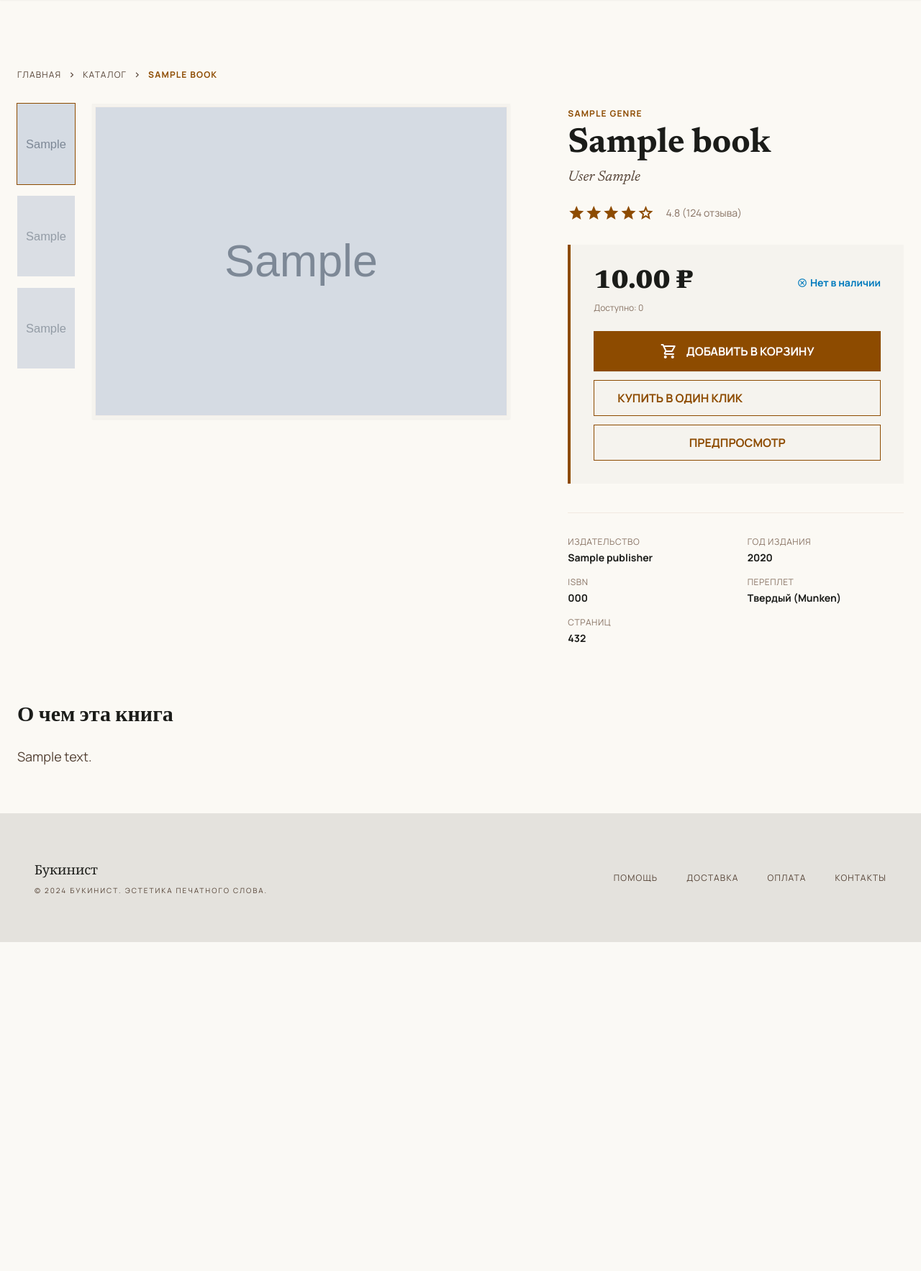
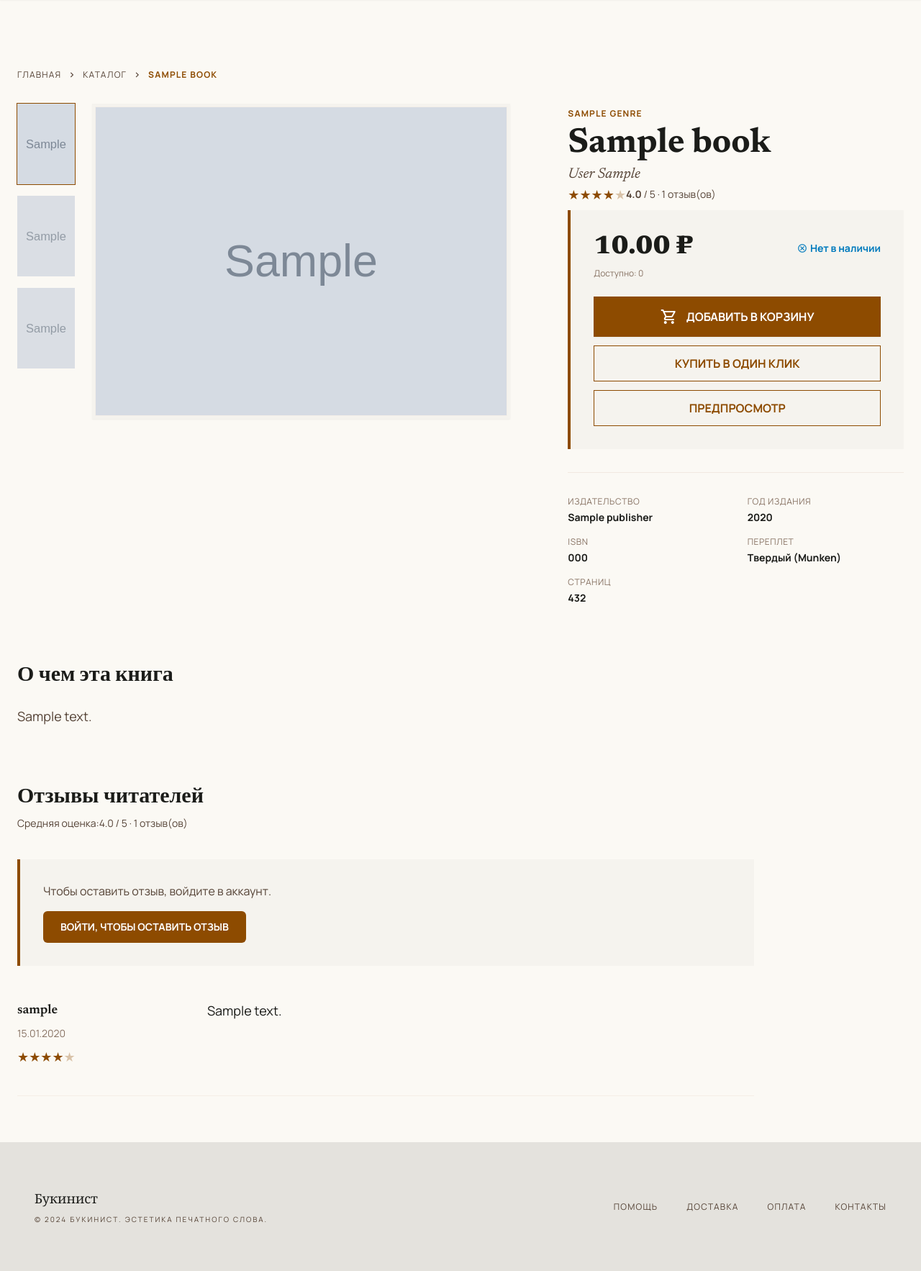
Before and after one commit to obratno123/library, a Django app: a page that uses frontend/templates/html/book_detail.html in a window 1280 px wide. Shown: the part 69-1835 px from the top of the page at 72% size. Before the commit the page ends 1378 px from the top, so only its background shows below. Run offline with Django 5.2, Linux system fonts and the light colour scheme; tables that the repository leaves empty hold one stand-in row (values such as "Sample post"); grey boxes marked "Sample" are stand-in pictures; some libraries are stand-ins or nearby versions.

Commit message:
added reviews

```diff
--- a/catalog/views.py
+++ b/catalog/views.py
@@ -6,6 +6,8 @@ from django.core.paginator import Paginator
 from django.db.models import Q
 
 from .models import Book, Author, Genre, Publisher
+from django.db.models import Avg
+from review_rating.models import Review
 
 def book_reader_view(request, slug):
     book = get_object_or_404(
@@ -79,7 +81,8 @@ def book_detail(request, slug):
     book = get_object_or_404(
         Book.objects.filter(is_active=True).prefetch_related(
             "authors",
-            "genres"
+            "genres",
+            "reviews__user"
         ).select_related(
             "publisher"
         ),
@@ -94,11 +97,23 @@ def book_detail(request, slug):
         genres__in=book.genres.all()
     ).exclude(id=book.id).distinct()[:4]
 
+    reviews = book.reviews.select_related("user").order_by("-created_at")[:5]
+    average_rating = reviews.aggregate(avg=Avg("rating"))["avg"]
+    reviews_count = reviews.count()
+
+    user_review = None
+    if request.user.is_authenticated:
+        user_review = Review.objects.filter(user=request.user, book=book).first()
+
     context = {
         "book": book,
         "stock": stock,
         "available_quantity": available_quantity,
         "related_books": related_books,
+        "reviews": reviews,
+        "reviews_count": reviews_count,
+        "average_rating": average_rating,
+        "user_review": user_review,
     }
     return render(request, "book_detail.html", context)
 
--- a/config/urls.py
+++ b/config/urls.py
@@ -29,6 +29,7 @@ urlpatterns = [
     path("", home_page, name="home"),
     path("messages/", include("chat.urls", namespace="chat")),
     path("login/", login_page, name="login_page"),
+    path("reviews/", include("review_rating.urls", namespace="review_rating")),
     path("register/", register_page, name="register_page"),
     path("profile/", profile_page, name="profile_page"),
 ]
--- a/frontend/templates/html/account.html
+++ b/frontend/templates/html/account.html
@@ -92,6 +92,11 @@
 <a class="flex items-center space-x-3 px-4 py-3 text-on-surface-variant hover:bg-surface-container-low transition-all" href="#">
 <span class="material-symbols-outlined text-lg">history</span>
 <span class="text-sm">История заказов</span>
+</a>
+<a class="flex items-center space-x-3 px-4 py-3 text-on-surface-variant hover:bg-surface-container-low transition-all"
+   href="{% url 'review_rating:user_reviews' %}">
+    <span class="material-symbols-outlined text-lg">rate_review</span>
+    <span class="text-sm">Мои отзывы</span>
 </a>
 <a class="flex items-center space-x-3 px-4 py-3 text-on-surface-variant hover:bg-surface-container-low transition-all" href="#">
 <span class="material-symbols-outlined text-lg">bookmark</span>
--- a/frontend/templates/html/book_detail.html
+++ b/frontend/templates/html/book_detail.html
@@ -134,8 +134,8 @@
 {% endfor %}
 </span>
 </div>
-<h1 class="text-4xl md:text-5xl font-headline font-bold text-on-surface mb-2 leading-tight">{{ book.title }}</h1>
-<p class="text-xl font-headline italic text-on-surface-variant mb-6">
+<h1 class="text-4xl md:text-5xl font-headline font-bold text-on-surface mb-1 leading-tight">{{ book.title }}</h1>
+<p class="text-xl font-headline italic text-on-surface-variant">
 {% for author in book.authors.all %}
     {{ author }}{% if not forloop.last %}, {% endif %}
 {% empty %}
@@ -143,18 +143,27 @@
 {% endfor %}
 </p>
 <!-- Rating -->
-<div class="flex items-center space-x-4 mb-8">
-<div class="flex text-primary">
-<span class="material-symbols-outlined" style="font-variation-settings: 'FILL' 1;">star</span>
-<span class="material-symbols-outlined" style="font-variation-settings: 'FILL' 1;">star</span>
-<span class="material-symbols-outlined" style="font-variation-settings: 'FILL' 1;">star</span>
-<span class="material-symbols-outlined" style="font-variation-settings: 'FILL' 1;">star</span>
-<span class="material-symbols-outlined" style="font-variation-settings: 'FILL' 0;">star</span>
-</div>
-<span class="text-sm font-label text-outline">4.8 (124 отзыва)</span>
+<div class="flex items-center text-primary mb-2">
+    <div class="flex text-lg">
+        {% for i in "12345" %}
+            {% if average_rating and forloop.counter <= average_rating %}
+                <span>★</span>
+            {% else %}
+                <span class="opacity-30">★</span>
+            {% endif %}
+        {% endfor %}
+    </div>
+    <div class="text-sm text-on-surface-variant">
+        {% if average_rating %}
+            <strong>{{ average_rating|floatformat:1 }}</strong> / 5
+        {% else %}
+            Пока нет оценок
+        {% endif %}
+        · {{ reviews_count }} отзыв(ов)
+    </div>
 </div>
 <!-- Price & Status -->
-<div class="bg-surface-container-low p-8 mb-10 border-l-4 border-primary">
+<div class="bg-surface-container-low p-8 mb-8 border-l-4 border-primary">
 <div class="flex items-baseline justify-between mb-2">
 <span class="text-4xl font-headline font-extrabold text-on-surface">{{ book.price }} ₽</span>
 <div class="flex items-center text-tertiary-container font-label text-sm font-bold">
@@ -177,12 +186,12 @@
         <span>ДОБАВИТЬ В КОРЗИНУ</span>
     </button>
 </form>
-<a class="border border-primary text-primary py-3 px-8 font-label font-bold hover:bg-primary/5 transition-all active:scale-95" href="cart.html">
+<a class="border border-primary text-primary py-3 px-8 font-label font-bold hover:bg-primary/5 transition-all active:scale-95 text-center" href="cart.html">
 КУПИТЬ В ОДИН КЛИК
 </a>
 <a href="{% url 'catalog:book_reader' book.slug %}?preview=1"
    class="border border-primary text-primary py-3 px-8 font-label font-bold hover:bg-primary/5 transition-all active:scale-95 text-center">
-    ПРЕДПРОСМОТР
+ПРЕДПРОСМОТР
 </a>
 </div>
 </div>
@@ -223,6 +232,102 @@
 {% endif %}
 </p>
 </div>
+</section>
+<section class="mt-20 max-w-5xl">
+    <div class="flex flex-col md:flex-row md:items-end md:justify-between gap-6 mb-10">
+        <div>
+            <h2 class="text-3xl font-headline font-bold mb-2">Отзывы читателей</h2>
+            <p class="text-on-surface-variant text-sm">
+                {% if average_rating %}
+                    Средняя оценка:{{ average_rating|floatformat:1 }} / 5
+                {% else %}
+                    Пока нет оценок
+                {% endif %}
+                · {{ reviews_count }} отзыв(ов)
+            </p>
+        </div>
+    </div>
+
+    {% if user.is_authenticated %}
+    <section id="review-form" class="bg-surface-container-low p-8 mb-12 border-l-4 border-primary">
+        <h3 class="text-2xl font-headline font-bold mb-6">
+            {% if user_review %}Изменить отзыв{% else %}Ваш отзыв{% endif %}
+        </h3>
+
+        <form method="post" action="{% url 'review_rating:add_or_edit_review' book.slug %}" class="space-y-5">
+            {% csrf_token %}
+
+            <div>
+                <label class="block text-xs uppercase tracking-widest text-outline mb-2">
+                    Оценка (0–5)
+                </label>
+                <select name="rating"
+                        class="w-full bg-surface-container-high border border-outline-variant rounded-lg px-4 py-3 text-sm text-on-surface">
+                    <option value="0" {% if user_review and user_review.rating == 0 %}selected{% endif %}>0</option>
+                    <option value="1" {% if user_review and user_review.rating == 1 %}selected{% endif %}>1</option>
+                    <option value="2" {% if user_review and user_review.rating == 2 %}selected{% endif %}>2</option>
+                    <option value="3" {% if user_review and user_review.rating == 3 %}selected{% endif %}>3</option>
+                    <option value="4" {% if user_review and user_review.rating == 4 %}selected{% endif %}>4</option>
+                    <option value="5" {% if user_review and user_review.rating == 5 %}selected{% endif %}>5</option>
+                </select>
+            </div>
+
+            <div>
+                <label class="block text-xs uppercase tracking-widest text-outline mb-2">
+                    Текст отзыва
+                </label>
+                <textarea
+                    name="text"
+                    rows="6"
+                    class="w-full bg-surface-container-high border border-outline-variant rounded-lg px-4 py-3 text-sm text-on-surface resize-none"
+                    placeholder="Напишите ваш отзыв...">{% if user_review %}{{ user_review.text }}{% endif %}</textarea>
+            </div>
+
+            <button type="submit"
+                    class="bg-primary text-on-primary px-6 py-3 rounded-md font-label font-bold text-sm hover:bg-primary-container transition-all">
+                СОХРАНИТЬ ОТЗЫВ
+            </button>
+        </form>
+    </section>
+    {% else %}
+    <div class="bg-surface-container-low p-8 mb-12 border-l-4 border-primary">
+        <p class="text-on-surface-variant mb-4">Чтобы оставить отзыв, войдите в аккаунт.</p>
+        <a href="/login/?next={{ request.path }}"
+           class="inline-block bg-primary text-on-primary px-6 py-3 rounded-md font-label font-bold text-sm hover:bg-primary-container transition-all">
+            ВОЙТИ, ЧТОБЫ ОСТАВИТЬ ОТЗЫВ
+        </a>
+    </div>
+    {% endif %}
+
+    <div class="space-y-10">
+        {% for review in reviews %}
+            <article class="grid grid-cols-1 md:grid-cols-4 gap-8 border-b border-outline-variant/20 pb-10">
+                <aside class="space-y-2">
+                    <h4 class="font-headline text-lg font-semibold">{{ review.user.username }}</h4>
+                    <time class="block text-sm text-outline font-label">{{ review.created_at|date:"d.m.Y" }}</time>
+<div class="flex text-lg text-primary">
+    {% for i in "12345" %}
+        {% if review.rating and forloop.counter <= review.rating %}
+            <span>★</span>
+        {% else %}
+            <span class="opacity-30">★</span>
+        {% endif %}
+    {% endfor %}
+</div>
+                </aside>
+
+                <div class="md:col-span-3">
+                    <blockquote class="text-lg leading-relaxed text-on-surface font-body">
+                        {{ review.text }}
+                    </blockquote>
+                </div>
+            </article>
+        {% empty %}
+            <div class="bg-surface-container-low p-8 rounded-xl text-on-surface-variant">
+                У этой книги пока нет отзывов.
+            </div>
+        {% endfor %}
+    </div>
 </section>
 <!-- Upsell Section: Bento Style -->
 {% if related_books %}
--- a/review_rating/models.py
+++ b/review_rating/models.py
@@ -15,7 +15,7 @@ class Review(models.Model):
         related_name="reviews",
         verbose_name="Книга"
     )
-    rating = models.IntegerField(
+    rating = models.PositiveSmallIntegerField(
         verbose_name="Оценка"
     )
     text = models.TextField(
@@ -29,14 +29,21 @@ class Review(models.Model):
         auto_now=True,
         verbose_name="Дата обновления"
     )
-    is_published = models.BooleanField(
-        default=True,
-        verbose_name="Опубликован"
-    )
 
     class Meta:
         verbose_name = "Отзыв"
         verbose_name_plural = "Отзывы"
+        ordering = ["-created_at"]
+        constraints = [
+            models.UniqueConstraint(
+                fields=["user", "book"],
+                name="unique_user_book_review"
+            )
+        ]
 
     def __str__(self):
-        return f"Отзыв #{self.id} - {self.user.username}"
+        return f"Отзыв {self.user.username} на {self.book.title}"
+
+    @property
+    def stars_range(self):
+        return range(self.rating)
--- /dev/null
+++ b/review_rating/urls.py
@@ -0,0 +1,9 @@
+from django.urls import path
+from .views import add_or_edit_review, user_reviews
+
+app_name = "review_rating"
+
+urlpatterns = [
+    path("book/<slug:slug>/review/", add_or_edit_review, name="add_or_edit_review"),
+    path("my-reviews/", user_reviews, name="user_reviews"),
+]
```
Also changed, not shown: frontend/templates/html/user_reviews.html (added, +82 -0 lines), review_rating/views.py (+63 -2 lines), review_rating/migrations/0002_alter_review_options_remove_review_is_published_and_more.py (added).
